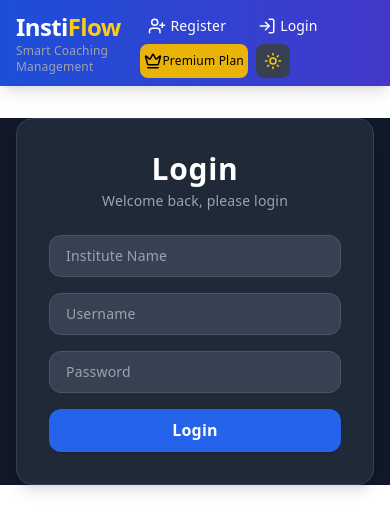
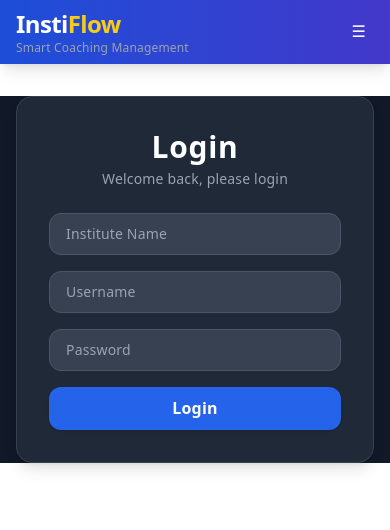
Before and after one commit to Ranjan21gg/Coaching-Management-SaaS, a React (Vite) app in the folder frontend/: page / in a window 390 px wide. Shown: the top 530 px of the page. Built offline with nearby package versions, Linux system fonts and the light colour scheme.

Commit message:
improvement

```diff
--- a/frontend/src/components/Navbar.jsx
+++ b/frontend/src/components/Navbar.jsx
@@ -36,6 +36,9 @@
     setIsDark(isDarkNow);
   };
 
+  const [menuOpen, setMenuOpen] = useState(false);
+  const closeMenu = () => setMenuOpen(false);
+
   return (
     <nav className="bg-gradient-to-r from-blue-700 to-indigo-700 text-white shadow-lg">
       <div className="max-w-7xl mx-auto px-4 py-2 flex items-center justify-between">
@@ -49,35 +52,48 @@
           </p>
         </div>
 
+        {/* Mobile Toggle */}
+        <button
+          onClick={() => setMenuOpen(!menuOpen)}
+          className="md:hidden p-2"
+        >
+          ☰
+        </button>
+
+        {/* Menu */}
+        <div
+          className={`${menuOpen ? "flex" : "hidden"
+            } md:flex flex-col md:flex-row absolute md:static top-16 left-0 w-full md:w-auto bg-indigo-700 md:bg-transparent p-4 md:p-0 gap-2 md:items-center`}
+        >
+
           <div className="flex flex-wrap items-center gap-0 text-sm md:text-base">
 
             {isLoggedIn && (
               <>
-              <Link to="/dashboard" className="flex items-center gap-1 px-4 py-2 rounded-lg hover:bg-white hover:text-blue-700 text-sm">
+                <Link to="/dashboard" onClick={closeMenu} className="flex items-center gap-1 px-4 py-2 rounded-lg hover:bg-white hover:text-blue-700 text-sm">
                   <LayoutDashboard size={18} /> Dashboard
                 </Link>
 
-              <Link to="/students" className="flex items-center gap-1 px-4 py-2 rounded-lg hover:bg-white hover:text-blue-700 text-sm">
+                <Link to="/students" onClick={closeMenu} className="flex items-center gap-1 px-4 py-2 rounded-lg hover:bg-white hover:text-blue-700 text-sm">
                   <Users size={18} /> Students
                 </Link>
 
-              <Link to="/attendance" className="flex items-center gap-1 px-4 py-2 rounded-lg hover:bg-white hover:text-blue-700 text-sm">
+                <Link to="/attendance" onClick={closeMenu} className="flex items-center gap-1 px-4 py-2 rounded-lg hover:bg-white hover:text-blue-700 text-sm">
                   <CalendarCheck size={18} /> Attendance
                 </Link>
 
-              <Link to="/fees" className="flex items-center gap-1 px-4 py-2 rounded-lg hover:bg-white hover:text-blue-700 text-sm">
+                <Link to="/fees" onClick={closeMenu} className="flex items-center gap-1 px-4 py-2 rounded-lg hover:bg-white hover:text-blue-700 text-sm">
                   <Wallet size={18} /> Fees
                 </Link>
 
-
-              <Link to="/add-student" className="flex items-center gap-1 px-4 py-2 rounded-lg hover:bg-white hover:text-blue-700 text-sm">
+                <Link to="/add-student" onClick={closeMenu} className="flex items-center gap-1 px-4 py-2 rounded-lg hover:bg-white hover:text-blue-700 text-sm">
                   <UserRoundPlus size={18} /> Add Student
                 </Link>
-
 
                 <button
                   onClick={() => {
                     localStorage.removeItem("access"); // ✅ FIXED
+                    onClick = { closeMenu }
                     navigate("/");
                   }}
                   className="flex items-center gap-1 px-4 py-2 rounded-lg hover:bg-white hover:text-blue-700 text-sm"
@@ -89,11 +105,11 @@
 
             {!isLoggedIn && (
               <>
-              <Link to="/register" className="flex items-center gap-1 px-4 py-2 rounded-lg hover:bg-white hover:text-blue-700 text-sm">
+                <Link to="/register" onClick={closeMenu} className="flex items-center gap-1 px-4 py-2 rounded-lg hover:bg-white hover:text-blue-700 text-sm">
                   <UserPlus size={18} /> Register
                 </Link>
 
-              <Link to="/" className="flex items-center gap-1 px-4 py-2 rounded-lg hover:bg-white hover:text-blue-700 text-sm">
+                <Link to="/" onClick={closeMenu} className="flex items-center gap-1 px-4 py-2 rounded-lg hover:bg-white hover:text-blue-700 text-sm">
                   <LogIn size={18} /> Login
                 </Link>
               </>
@@ -101,6 +117,7 @@
 
             {!isSubscribed && (
               <button onClick={() => navigate("/subscribe")}
+                onClick={closeMenu}
                 className="flex items-center gap-0 bg-yellow-500 text-black ml-2 mr-2 px-1 py-2 rounded-lg text-xs rounded-lg hover:bg-white hover:text-blue-700">
                 <Crown size={18} />
                 Premium Plan
@@ -109,12 +126,15 @@
 
             <button
               onClick={handleToggle}
+              onClick={closeMenu}
               className="p-2 rounded-lg bg-gray-700 dark:bg-gray-600"
             >
               {!isDark ? <Sun size={18} className="text-yellow-400 drop-shadow-md" /> : <Moon size={18} className="text-blue-300 drop-shadow-md" />}
             </button>
+          </div>
 
         </div>
+
       </div>
     </nav>
   );
--- a/frontend/src/pages/Attendance.jsx
+++ b/frontend/src/pages/Attendance.jsx
@@ -114,7 +114,7 @@
 
             {/* Button (same size preserved) */}
             <button
-              className={`text-white   dark:text-black  text-sm font-medium rounded-lg shadow-md transition duration-300 ${editingId
+              className={`text-white py-2  dark:text-black  text-sm font-medium rounded-lg shadow-md transition duration-300 ${editingId
                 ? "bg-yellow-500 hover:bg-yellow-600"
                 : "bg-blue-500 hover:bg-blue-600"
                 }`}
--- a/frontend/src/pages/Fees.jsx
+++ b/frontend/src/pages/Fees.jsx
@@ -121,7 +121,7 @@
 
             {/* Button */}
             <button
-              className={`text-white  dark:text-black  text-sm font-medium rounded-lg shadow-md transition duration-300 ${editingId
+              className={`text-white py-2  dark:text-black  text-sm font-medium rounded-lg shadow-md transition duration-300 ${editingId
                   ? "bg-yellow-500 hover:bg-yellow-600"
                   : "bg-blue-500 hover:bg-blue-600"
                 }`}
```
Lines whose indentation alone changed are shown as unchanged.
